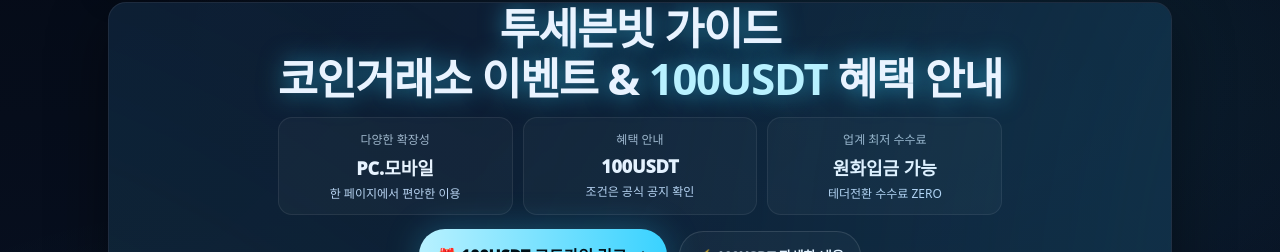
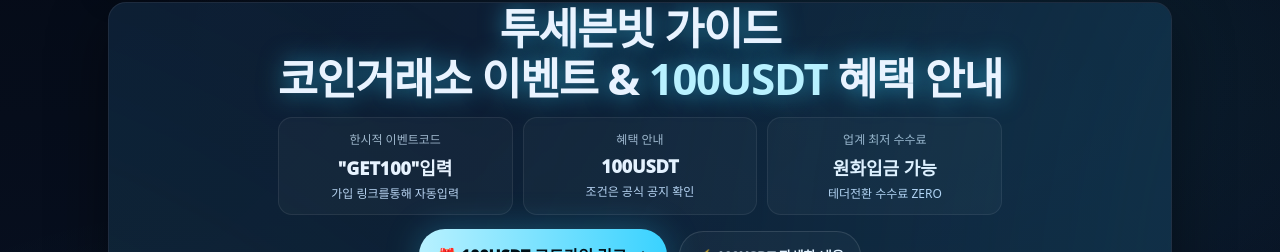
Before and after one commit to ggsu2000/btcbignews, a plain HTML site: page index.html in a window 1280 px wide. Shown: the part 82-334 px from the top of the page. Drawn offline with Linux system fonts and the light colour scheme.

Commit message:
Update index.html

```diff
--- a/index.html
+++ b/index.html
@@ -795,9 +795,9 @@ justify-content:center;
 
           <div class="hero-kpis">
             <div class="kpi">
-              <div class="l">다양한 확장성</div>
-              <div class="v">PC.모바일</div>
-              <div class="s">한 페이지에서 편안한 이용</div>
+              <div class="l">한시적 이벤트코드</div>
+              <div class="v">"GET100"입력</div>
+              <div class="s">가입 링크를통해 자동입력</div>
             </div>
             <div class="kpi">
               <div class="l">혜택 안내</div>
```
